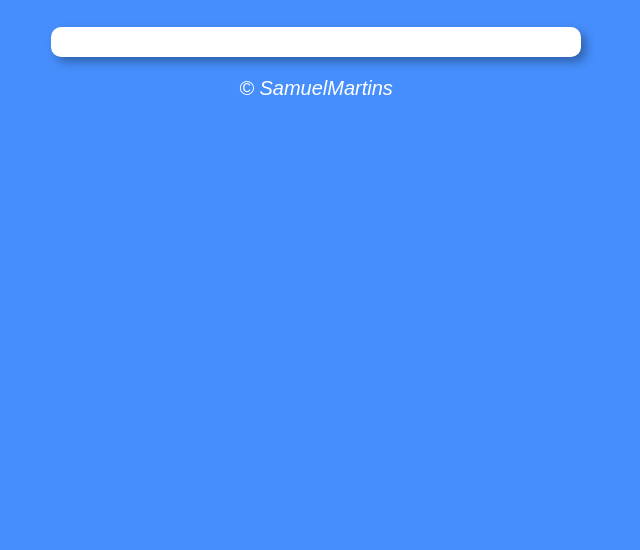
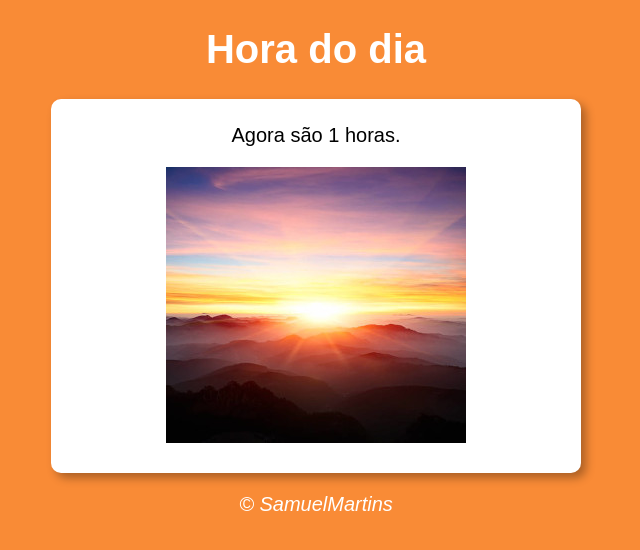
Before and after one commit to SamuelMartins21/Estudos-Javascript, a plain HTML site: page ex01/modelo.html in a window 1280 px wide. Shown: the whole page, without its empty margins (324-964 px from the left). Drawn offline with Linux system fonts and the light colour scheme.

Commit message:
Adicionando mudança de cores

```diff
--- a/ex01/modelo.html
+++ b/ex01/modelo.html
@@ -6,16 +6,16 @@
     <title>Modelo de exercicio</title>
     <link rel="stylesheet" href="style.css">
 </head>
-<body>
+<body onload="carregar()">
     <header>
-        <h1></h1>
+        <h1>Hora do dia</h1>
     </header>
     <section>
-        <div>
+        <div id="msg">
 
         </div>
-        <div>
-
+        <div id ="foto">
+            <img id = "imagem" src="Fotos/manhã-300.jpg" alt="Foto manhã">
         </div>
     </section>
     <footer>
--- a/ex01/script.js
+++ b/ex01/script.js
@@ -0,0 +1,18 @@
+function carregar() {
+    var msg = window.document.getElementById('msg')
+    var img = window.document.getElementById('imagem')
+    var data = new Date()
+    //var hora = data.getHours()
+    var hora = 1
+    msg.innerHTML = `Agora são ${hora} horas.`
+    if(hora >= 0 && hora < 12){
+        img.src = 'Fotos/manhã-300.jpg'
+        document.body.style.background = '#F98B36'
+    } else if(hora >= 12 && hora < 18){
+        img.src = 'Fotos/tarde-300.jpg'
+        document.body.style.background = '#221D3D'
+    } else {
+        img.src = 'Fotos/noite-300.jpg'
+        document.body.style.background = '#132029'
+    }
+}
--- a/ex01/style.css
+++ b/ex01/style.css
@@ -19,3 +19,8 @@ footer{
     text-align: center;
     font-style: italic;
 }
+
+div{
+    text-align: center;
+    padding: 10px;
+}
```
Also changed, not shown: ex01/Fotos/manhã-300.jpg (added), ex01/Fotos/noite-300.jpg (added), ex01/Fotos/tarde-300.jpg (added).
